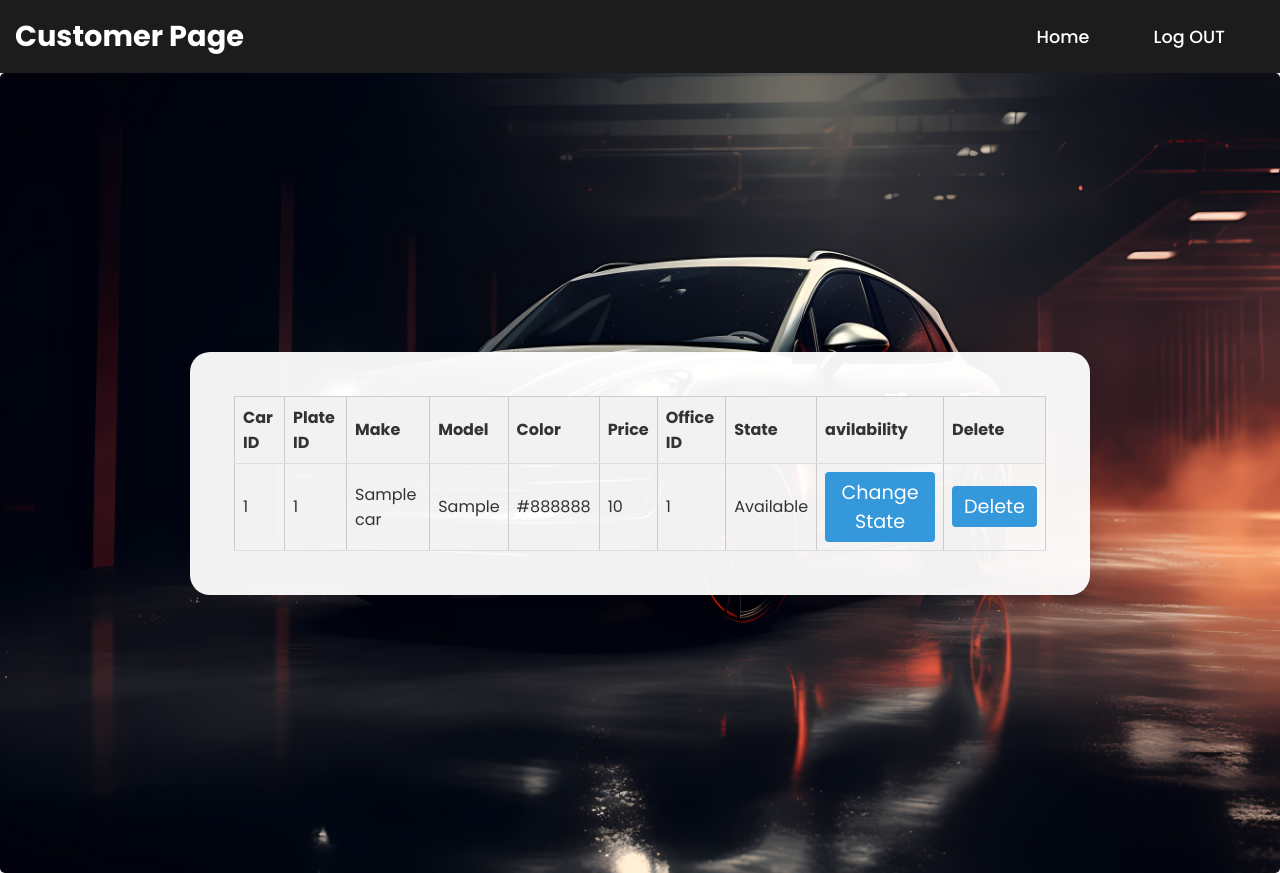
After one commit to AbdelrahmanAyman0011/Car-Rental-System, a PHP site: page /ControlCar.php in a window 1280 px wide. The commit adds this page. Run offline with PHP 8.4, Linux system fonts and the light colour scheme; tables that the repository leaves empty hold one stand-in row (values such as "Sample post").

Commit message:
adding tables in admin , control pages that can control cars and customers and updates in scripts and admin

```diff
--- a/Cars.php
+++ b/Cars.php
@@ -45,7 +45,7 @@
               while ($row = mysqli_fetch_assoc($result)) {
             ?>
                 <tr>
-                  <td><img src="<?php echo $row['Img_Path']; ?>" alt="Car Photo"></td>
+                <td><img class="car-image" src="<?php echo $row['Img_Path']; ?>" alt="Car Photo" width="200" height="150" onclick="enlargeImage(this)"></td>
                   <td><?php echo $row['Car_ID']; ?></td>
                   <td><?php echo $row['Plate_ID']; ?></td>
                   <td><?php echo $row['Car_Name']; ?></td>
--- /dev/null
+++ b/ControlCar.php
@@ -0,0 +1,192 @@
+<!DOCTYPE html>
+<html lang="en">
+<head>
+  <meta charset="UTF-8">
+  <meta name="viewport" content="width=device-width, initial-scale=1.0">
+  <title></title>
+  <link rel="stylesheet" href="styles.css">
+</head>
+<body>
+  <header>
+    <a href="CustomerHome.html" class="logo">Customer Page</a>
+    <nav class="navigation">
+      <ul>
+        <li><a href="CustomerHome.html"><i class="fas fa-home"></i> Home</a></li>
+        <li><a href="index.html">Log OUT</a></li>
+      </ul>
+    </nav>
+  </header>
+  <section class="CustomerNav">
+    <div class="Ab-cust">
+      <div class="reservation-form">
+        <table id="carTable">
+          <thead>
+            <tr>
+              <th>Car ID</th>
+              <th>Plate ID</th>
+              <th>Make</th>
+              <th>Model</th>
+              <th>Color</th>
+              <th>Price</th>
+              <th>Office ID</th>
+              <th>State</th>
+              <th>avilability</th>
+              <th>Delete</th>
+            </tr>
+          </thead>
+          <tbody>
+            <?php
+            require_once 'connection.php';
+
+            if ($_SERVER['REQUEST_METHOD'] === 'POST') {
+              if (isset($_POST['car_id']) && isset($_POST['current_state'])) {
+                // Toggle state if requested
+                $carId = $_POST['car_id'];
+                $currentState = $_POST['current_state'];
+
+                $newState = $currentState === '1' ? '0' : '1';
+
+                $updateQuery = "UPDATE Car SET State = '$newState' WHERE Car_ID = '$carId'";
+                $result = mysqli_query($con, $updateQuery);
+
+                if ($result) {
+                  echo $newState; // Send the new state back to the JavaScript for UI update
+                  exit;
+                } else {
+                  echo "error";
+                  exit;
+                }
+              } elseif (isset($_POST['delete_car'])) {
+                // Delete car if requested
+                $carId = $_POST['delete_car'];
+
+                $deleteQuery = "DELETE FROM Car WHERE Car_ID = '$carId'";
+                $result = mysqli_query($con, $deleteQuery);
+
+                if ($result) {
+                  echo "Car deleted"; // Send success message back to JavaScript
+                  exit;
+                } else {
+                  echo "Error deleting car";
+                  exit;
+                }
+              }
+            }
+
+            $sql = "SELECT Car_ID, Plate_ID, Car_Name, Model, Color, Price, Office_ID, State, Img_Path FROM Car";
+            $result = mysqli_query($con, $sql);
+
+            if ($result && mysqli_num_rows($result) > 0) {
+              while ($row = mysqli_fetch_assoc($result)) {
+                ?>
+                <tr>
+                  <!-- Displaying car details -->
+                  <td><?php echo $row['Car_ID']; ?></td>
+                  <td><?php echo $row['Plate_ID']; ?></td>
+                  <td><?php echo $row['Car_Name']; ?></td>
+                  <td><?php echo $row['Model']; ?></td>
+                  <td><?php echo $row['Color']; ?></td>
+                  <td><?php echo $row['Price']; ?></td>
+                  <td><?php echo $row['Office_ID']; ?></td>
+                  <td>
+                    <?php
+                    if ($row['State'] == 1) {
+                      echo "Available";
+                    } else if ($row['State'] == 0) {
+                      echo "Unavailable";
+                    } else {
+                      echo "Unknown";
+                    }
+                    ?>
+                  </td>
+                  <td>
+                    <button class="changeStateBtn" data-carid="<?php echo $row['Car_ID']; ?>" data-state="<?php echo $row['State']; ?>">
+                      Change State
+                    </button>
+                  </td>
+                  <td>
+                    <button class="deleteBtn" data-carid="<?php echo $row['Car_ID']; ?>">
+                      Delete
+                    </button>
+                  </td>
+                </tr>
+                <?php
+              }
+            } else {
+              ?>
+              <tr>
+                <td colspan="10">No cars available</td>
+              </tr>
+              <?php
+            }
+            ?>
+          </tbody>
+        </table>
+      </div>
+    </div>
+  </section>
+
+  <script>
+    document.addEventListener("DOMContentLoaded", function() {
+      const buttons = document.querySelectorAll(".changeStateBtn");
+      const deleteButtons = document.querySelectorAll(".deleteBtn");
+
+      buttons.forEach(btn => {
+        btn.addEventListener("click", function() {
+          const carId = this.getAttribute("data-carid");
+          const currentState = this.getAttribute("data-state");
+
+          // AJAX request to update car state
+          const xhr = new XMLHttpRequest();
+          xhr.open("POST", "", true);
+          xhr.setRequestHeader("Content-type", "application/x-www-form-urlencoded");
+          xhr.onreadystatechange = function() {
+            if (xhr.readyState === XMLHttpRequest.DONE) {
+              if (xhr.status === 200) {
+                // Update the button text and data-state attribute based on the server response
+                const newState = xhr.responseText === "1" ? "0" : "1";
+                btn.setAttribute("data-state", newState);
+                btn.parentElement.previousElementSibling.textContent = newState === "1" ? "Available" : "Unavailable";
+              } else {
+                // Handle error
+                console.error('Error occurred while updating state');
+              }
+            }
+          };
+
+          // Send car ID and current state to the server
+          xhr.send(`car_id=${carId}&current_state=${currentState}`);
+        });
+      });
+
+      deleteButtons.forEach(btn => {
+        btn.addEventListener("click", function() {
+          const carId = this.getAttribute("data-carid");
+
+          // AJAX request to delete the car
+          const xhr = new XMLHttpRequest();
+          xhr.open("POST", "", true);
+          xhr.setRequestHeader("Content-type", "application/x-www-form-urlencoded");
+          xhr.onreadystatechange = function() {
+            if (xhr.readyState === XMLHttpRequest.DONE) {
+              if (xhr.status === 200) {
+                // Remove the table row on successful deletion
+                const response = xhr.responseText;
+                if (response === "Car deleted") {
+                  btn.parentElement.parentElement.remove();
+                } else {
+                  // Handle error
+                  console.error('Error occurred while deleting the car');
+                }
+              }
+            }
+          };
+
+          // Send car ID to the server for deletion
+          xhr.send(`delete_car=${carId}`);
+        });
+      });
+    });
+  </script>
+</body>
+</html>
--- a/RegistCar.php
+++ b/RegistCar.php
@@ -10,7 +10,7 @@ if (isset($_POST["submit"])) {
     $state = $_POST["state"];
 
 
-    $targetDir = "imgs/";
+    $targetDir = "imgs/Cars/";
     $targetFile = $targetDir . basename($_FILES["photo"]["name"]);
     move_uploaded_file($_FILES["photo"]["tmp_name"], $targetFile);
 
--- a/adminHome.html
+++ b/adminHome.html
@@ -20,7 +20,7 @@
         <li><a href="officeRegistration.php"><i class="fas fa-car"></i> Office Registration</a></li>
         <li><a href="carRegistration.html"><i class="fas fa-car"></i> Car Registration</a></li>
         <li><a href="#reservation"><i class="far fa-calendar-alt"></i> Reservation</a></li>
-        <li><a href="reports.html"><i class="fas fa-chart-bar"></i> Reports</a></li>
+        <li><a href="Control.html"><i class="fas fa-chart-bar"></i> Control</a></li>
         <li><a href="index.html">Log-OUT</a></li>
       </ul>
     </nav>
--- a/styles.css
+++ b/styles.css
@@ -1208,3 +1208,47 @@ nav ul button:hover {
 #carTable th {
   background-color: #f2f2f2;
 }
+
+
+.car-image {
+  transition: transform 0.3s ease-in-out;
+}
+.car-row:hover .car-image {
+  transform: scale(1.2);
+  z-index: 1;
+}
+
+/* styles.css */
+
+/* Style for the table */
+#carTable {
+  width: 100%;
+  border-collapse: collapse;
+}
+
+/* Style for table headers */
+#carTable th {
+  padding: 8px;
+  text-align: left;
+  background-color: #f2f2f2;
+  border-bottom: 1px solid #ddd;
+}
+
+/* Style for table cells */
+#carTable td {
+  padding: 8px;
+  border-bottom: 1px solid #ddd;
+}
+
+/* Style for buttons inside table cells */
+#carTable .changeStateBtn,
+#carTable .deleteBtn {
+  padding: 6px 12px;
+  border: none;
+  cursor: pointer;
+  background-color: #3498db;
+  color: white;
+  border-radius: 4px;
+}
+
+/* Additional styles or adjustments can be made here */
```
Also changed, not shown: Control.html (renamed from reports.html, +15 -22 lines), ControlCustomers.php (added, +92 -0 lines), delete_customer.php (added, +18 -0 lines), phpFunctions.php (+0 -24 lines), script.js (+8 -0 lines), imgs/Cars/lux.jpg (added).
